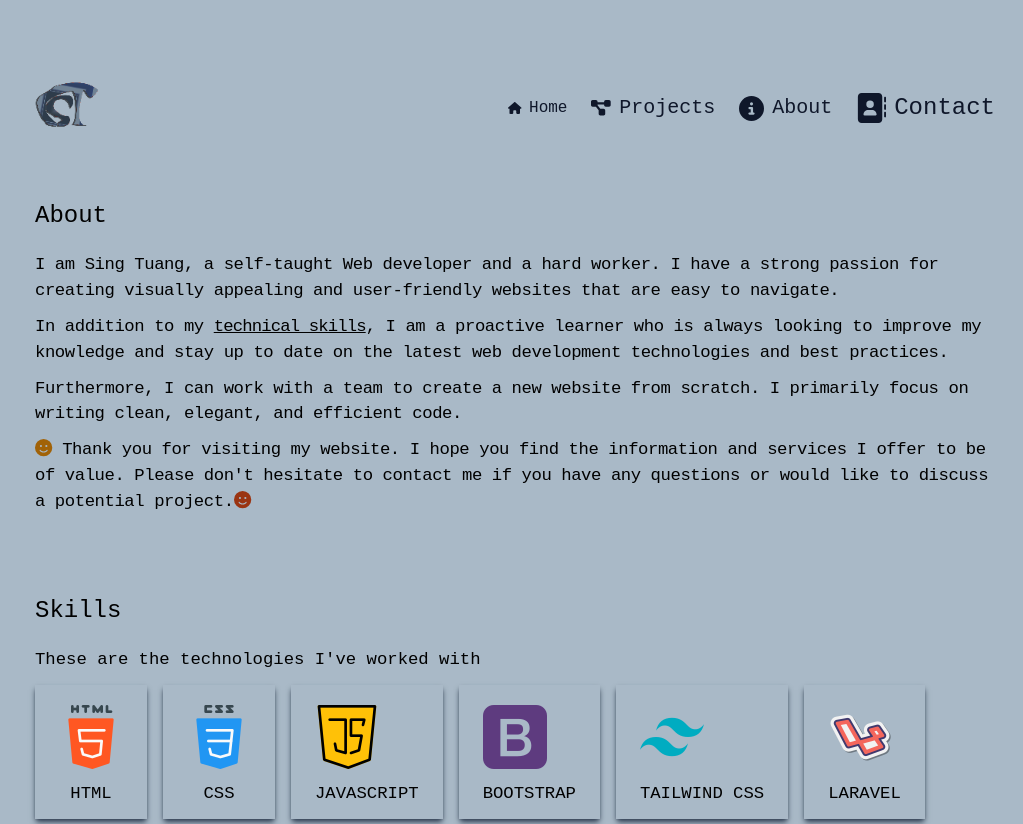
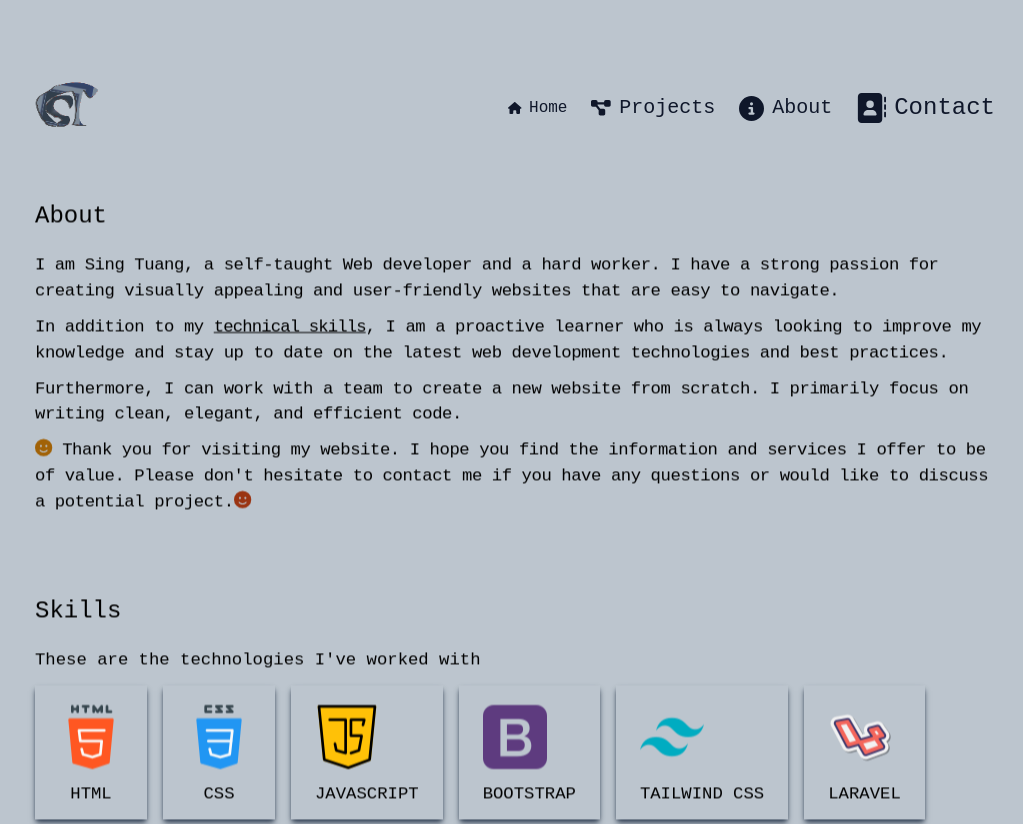
Before and after one commit to Tuangpi/myportfolio, a React (Create React App) app: page /about in a window 1280 px wide. Shown: the top 824 px of the page, without its empty margins (125-1148 px from the left). Built offline with nearby package versions, Linux system fonts and the light colour scheme.

Commit message:
add scroll fade

```diff
--- a/src/components/About.js
+++ b/src/components/About.js
@@ -13,16 +13,18 @@ import java from "../assets/java.png";
 import react from "../assets/react.png";
 import { FontAwesomeIcon } from "@fortawesome/react-fontawesome";
 import { faSmile } from "@fortawesome/free-solid-svg-icons";
+import FadeInSection from "./FadeInSection";
 
 export const About = () => {
   return (
     <div className="flex flex-col mt-8 justify-center mb-12">
+      <FadeInSection>
         <h2 className="font-thin text-2xl cursor-default">About</h2>
         <div className="mt-5 mb-20 tracking-tight">
           <p>
-          I am Sing Tuang, a self-taught Web developer and a hard worker. I have
-          a strong passion for creating visually appealing and user-friendly
-          websites that are easy to navigate.
+            I am Sing Tuang, a self-taught Web developer and a hard worker. I
+            have a strong passion for creating visually appealing and
+            user-friendly websites that are easy to navigate.
           </p>
           <br />
           <p className="-mt-4">
@@ -53,6 +55,8 @@ export const About = () => {
             <FontAwesomeIcon icon={faSmile} className="text-orange-800" />
           </p>
         </div>
+      </FadeInSection>
+      <FadeInSection>
         <div>
           <h2 className="font-thin text-2xl cursor-default" id="skill">
             Skills
@@ -112,6 +116,7 @@ export const About = () => {
             </div>
           </div>
         </div>
+      </FadeInSection>
     </div>
   );
 };
--- a/src/components/Contact.js
+++ b/src/components/Contact.js
@@ -9,9 +9,11 @@ import {
   faHeart,
   faPhone,
 } from "@fortawesome/free-solid-svg-icons";
+import FadeInSection from "./FadeInSection";
 
 export const Contact = () => {
   return (
+    <FadeInSection>
       <div className="flex flex-col mt-8 items-center justify-center mb-12 gap-6">
         <h2 className="cursor-default text-2xl font-thin uppercase leading-10 text-gray-800">
           Contact Me?
@@ -90,5 +92,6 @@ export const Contact = () => {
           </a>
         </div>
       </div>
+    </FadeInSection>
   );
 };
--- /dev/null
+++ b/src/components/FadeInSection.js
@@ -0,0 +1,20 @@
+import React from "react";
+
+export default function FadeInSection(props) {
+  const [isVisible, setVisible] = React.useState(false);
+  const domRef = React.useRef();
+  React.useEffect(() => {
+    const observer = new IntersectionObserver((entries) => {
+      entries.forEach((entry) => setVisible(entry.isIntersecting));
+    });
+    observer.observe(domRef.current);
+  }, []);
+  return (
+    <div
+      className={`fade-in-section ${isVisible ? "is-visible" : ""}`}
+      ref={domRef}
+    >
+      {props.children}
+    </div>
+  );
+}
--- a/src/components/Home.js
+++ b/src/components/Home.js
@@ -3,12 +3,14 @@ import { FontAwesomeIcon } from "@fortawesome/react-fontawesome";
 import React from "react";
 import { Link } from "react-router-dom";
 import hero from "../assets/hero1.jpg";
+import FadeInSection from "./FadeInSection";
 
 export const Home = () => {
   return (
     <>
       <div className="flex flex-col-reverse mt-8 items-center justify-center lg:flex-row">
         <div className="">
+          <FadeInSection>
             <h1 className="cursor-default text-2xl font-thin uppercase leading-10 mt-6 mb-4 text-gray-800 text-center lg:-mt-6 lg:text-left">
               Web Developer
             </h1>
@@ -20,11 +22,17 @@ export const Home = () => {
                 your online vision to life.{" "}
               </div>
               <br />
-
               <div className="-mt-4">
-              <FontAwesomeIcon icon={faHandshake} className="text-orange-800" />{" "}
+                <FontAwesomeIcon
+                  icon={faHandshake}
+                  className="text-orange-800"
+                />{" "}
                 Let's work together to create a professional and functional web
-              presence for your business or personal brand.<FontAwesomeIcon icon={faHandshake} className="text-yellow-800" />
+                presence for your business or personal brand.
+                <FontAwesomeIcon
+                  icon={faHandshake}
+                  className="text-yellow-800"
+                />
               </div>
             </p>
             <Link
@@ -33,11 +41,12 @@ export const Home = () => {
             >
               Contact Me
             </Link>
+          </FadeInSection>
         </div>
         <img
           src={hero}
           alt="Hero"
-          className="w-80 h-80 rounded-full bg-slate-500 shadow-lg shadow-orange-900"
+          className="w-80 h-80 rounded-full bg-slate-500 shadow-lg shadow-slate-900"
         />
       </div>
     </>
--- a/src/index.css
+++ b/src/index.css
@@ -3,23 +3,45 @@
 @tailwind utilities;
 
 body {
-    background: linear-gradient(90deg, #a9b9c7 100%, #d3d3d3 0%);
+  background: linear-gradient(90deg, #bcc5ce 100%, #e0e0e0 10%);
   font-family: monospace;
   font-size: 1.08rem;
 }
-.text-1{
+
+.text-1 {
   font-size: 1em;
 }
-.text-2{
+
+.text-2 {
   font-size: 1.02em;
 }
-.text-3{
+
+.text-3 {
   font-size: 1.04em;
 }
-.text-4{
+
+.text-4 {
   font-size: 1.06em;
 }
-.container{
+
+.fade-in-section {
+  opacity: 0;
+  transform: translateY(20vh);
+  visibility: hidden;
+  transition: opacity 1000ms ease-out, transform 600ms ease-out,
+    visibility 1000ms ease-out;
+  will-change: opacity, transform, visibility;
+}
+
+.fade-in-section.is-visible {
+  opacity: 1;
+  font-weight: 500;
+  transform: none;
+  visibility: visible;
+}
+
+
+.container {
   min-height: 80vh;
   display: -ms-flexbox;
   display: -webkit-flex;
@@ -46,11 +68,11 @@ body {
   height: auto;
 }
 
-  #tree{
+#tree {
   stroke: #59513C;
 }
 
-  #wood-stump{
+#wood-stump {
   stroke: #59513C;
   -webkit-animation: wood-stump 3s infinite ease-in-out;
   -moz-animation: wood-stump 3s infinite ease-in-out;
@@ -58,13 +80,73 @@ body {
   animation: wood-stump 3s infinite ease-in-out;
 }
 
-  @-webkit-keyframes wood-stump{ 0% { -webkit-transform: translate(100px)  } 50% { -webkit-transform:  translate(50px); } 100% { -webkit-transform:  translate(100px); } }
-  @-moz-keyframes wood-stump{ 0% { -moz-transform:  translate(100px);  } 50% { -moz-transform:  translate(50px); } 100% { -moz-transform:  translate(100px); } }
-  @-o-keyframes wood-stump{ 0% { -o-transform:  translate(100px);  } 50% { -o-transform:  translate(50px); } 100% { -o-transform:  translate(100px); } }
-  @keyframes wood-stump{ 0% {-webkit-transform:  translate(100px);-moz-transform:  translate(100px);-ms-transform:   translate(100px);transform:  translate(100px);  } 50% {-webkit-transform:  translate(0px);-moz-transform:  translate(0px);-ms-transform:  translate(0px);transform:  translate(0px); } 100% {-webkit-transform:  translate(100px); -moz-transform:  translate(100px);-ms-transform:  translate(100px);transform:  translate(100px); } }
+@-webkit-keyframes wood-stump {
+  0% {
+    -webkit-transform: translate(100px)
+  }
+
+  50% {
+    -webkit-transform: translate(50px);
+  }
+
+  100% {
+    -webkit-transform: translate(100px);
+  }
+}
+
+@-moz-keyframes wood-stump {
+  0% {
+    -moz-transform: translate(100px);
+  }
+
+  50% {
+    -moz-transform: translate(50px);
+  }
+
+  100% {
+    -moz-transform: translate(100px);
+  }
+}
+
+@-o-keyframes wood-stump {
+  0% {
+    -o-transform: translate(100px);
+  }
+
+  50% {
+    -o-transform: translate(50px);
+  }
+
+  100% {
+    -o-transform: translate(100px);
+  }
+}
+
+@keyframes wood-stump {
+  0% {
+    -webkit-transform: translate(100px);
+    -moz-transform: translate(100px);
+    -ms-transform: translate(100px);
+    transform: translate(100px);
+  }
+
+  50% {
+    -webkit-transform: translate(0px);
+    -moz-transform: translate(0px);
+    -ms-transform: translate(0px);
+    transform: translate(0px);
+  }
+
+  100% {
+    -webkit-transform: translate(100px);
+    -moz-transform: translate(100px);
+    -ms-transform: translate(100px);
+    transform: translate(100px);
+  }
+}
 
 
-  #leaf{
+#leaf {
   stroke: #59513C;
   -webkit-animation: leaf 7s infinite ease-in-out;
   -moz-animation: leaf 7s infinite ease-in-out;
@@ -72,18 +154,79 @@ body {
   animation: leaf 7s infinite ease-in-out;
 }
 
-  @-webkit-keyframes leaf{ 0% { -webkit-transform: translate(0, 70px)  } 50% { -webkit-transform:  translate(0, 50px); } 100% { -webkit-transform:  translate(0, 70px); } }
-  @-moz-keyframes leaf{ 0% { -moz-transform:  translate(0, 70px);  } 50% { -moz-transform:  translate(0, 50px); } 100% { -moz-transform:  translate(0, 70px); } }
-  @-o-keyframes leaf{ 0% { -o-transform:  translate(0, 70px);  } 50% { -o-transform:  translate(0, 50px); } 100% { -o-transform:  translate(0, 70px); } }
-  @keyframes leaf{ 0% {-webkit-transform:  translate(0, 70px);-moz-transform:  translate(0, 70px);-ms-transform:   translate(0, 70px);transform:  translate(0, 70px);  } 50% {-webkit-transform:  translate(0px);-moz-transform:  translate(0px);-ms-transform:  translate(0px);transform:  translate(0px); } 100% {-webkit-transform:  translate(0, 70px); -moz-transform:  translate(0, 70px);-ms-transform:  translate(0, 70px);transform:  translate(0, 70px); } }
+@-webkit-keyframes leaf {
+  0% {
+    -webkit-transform: translate(0, 70px)
+  }
 
-  #border{
+  50% {
+    -webkit-transform: translate(0, 50px);
+  }
+
+  100% {
+    -webkit-transform: translate(0, 70px);
+  }
+}
+
+@-moz-keyframes leaf {
+  0% {
+    -moz-transform: translate(0, 70px);
+  }
+
+  50% {
+    -moz-transform: translate(0, 50px);
+  }
+
+  100% {
+    -moz-transform: translate(0, 70px);
+  }
+}
+
+@-o-keyframes leaf {
+  0% {
+    -o-transform: translate(0, 70px);
+  }
+
+  50% {
+    -o-transform: translate(0, 50px);
+  }
+
+  100% {
+    -o-transform: translate(0, 70px);
+  }
+}
+
+@keyframes leaf {
+  0% {
+    -webkit-transform: translate(0, 70px);
+    -moz-transform: translate(0, 70px);
+    -ms-transform: translate(0, 70px);
+    transform: translate(0, 70px);
+  }
+
+  50% {
+    -webkit-transform: translate(0px);
+    -moz-transform: translate(0px);
+    -ms-transform: translate(0px);
+    transform: translate(0px);
+  }
+
+  100% {
+    -webkit-transform: translate(0, 70px);
+    -moz-transform: translate(0, 70px);
+    -ms-transform: translate(0, 70px);
+    transform: translate(0, 70px);
+  }
+}
+
+#border {
   stroke: #59513C;
 }
 
-  #Page{
+#Page {
   fill: #59513C;
 }
-  #notFound{
+
+#notFound {
   fill: #A7444B;
 }
```
Also changed, not shown: src/components/Projects.js (+11 -0 lines), src/assets/hero.jpg (deleted). Lines whose indentation alone changed are shown as unchanged.
